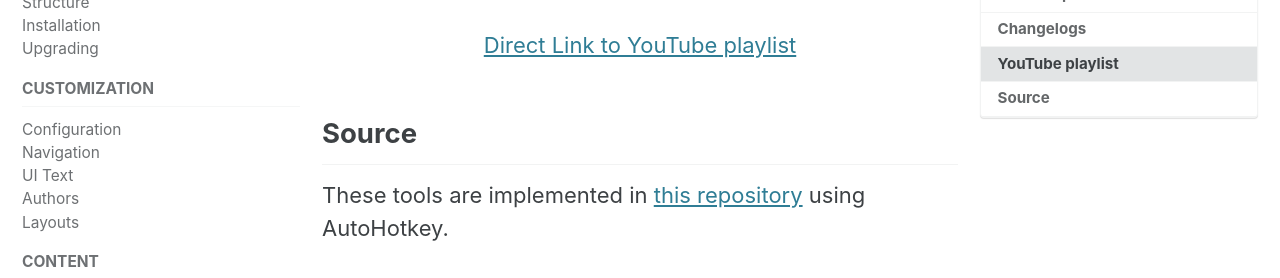
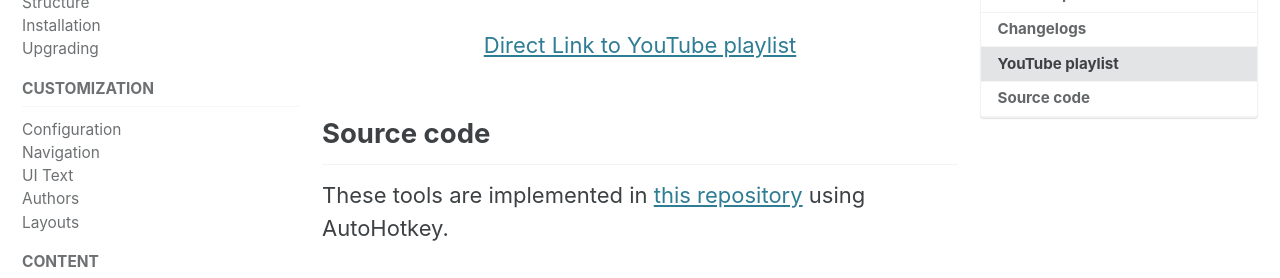
Before and after one commit to poa00/ahk-mso, a Jekyll site: the page built from docs/_pages/PowerTools.md, in a window 1280 px wide and 900 px high, scrolled down 1864 px, cut to the strip 144-422 px from the top of the window. Built offline with Jekyll 4.4.1, drawn with Linux system fonts in a browser that asks for light colours; cached includes are drawn as plain includes.

Commit message:
update docs

```diff
--- a/docs/_pages/PowerTools.md
+++ b/docs/_pages/PowerTools.md
@@ -7,8 +7,8 @@
 This repository provide several tools bundled together under the term "PowerTools".
 
 This includes:
-- [Connections Enhancer](_pages/Connections-Enhancer)
-- [NWS PowerTool](/nws-powertool)
+- [Connections Enhancer](connections-enhancer)
+- [NWS PowerTool](nws-powertool)
 - [Outlook Shortcuts](outlook-shortcuts)
 - [People Connector](people-connector)
 - [Teams Shortcuts](teams-shortcuts)
@@ -27,7 +27,7 @@
 
 You can update to the latest version either one-by-one from each tool via its system tray icon context menu "Check for update".
 Or by running the [PowerTools Bundler](powertools-bundler), selecting which tools to update and choosing under the menu Actions->Check for update/ Download.
-![PowerTools Bundler Check for Update/Download](/img/powertools_bundler_checkforupdate.png)
+![PowerTools Bundler Check for Update/Download](img/powertools_bundler_checkforupdate.png)
 
 ## [Changelogs](PowerTools-Changelogs)
 
@@ -35,7 +35,7 @@
 
 <div align="center"><iframe width="560" height="315" src="https://www.youtube.com/embed/videoseries?list=PLUSZfg60tAwLhlYPKTdbSo8biyrZM794o" frameborder="0" allow="accelerometer; autoplay; encrypted-media; gyroscope; picture-in-picture" allowfullscreen></iframe><br><a href="https://www.youtube.com/playlist?list=PLUSZfg60tAwLhlYPKTdbSo8biyrZM794o">Direct Link to YouTube playlist</a></div>
 
-## Source
+## Source code
 
 These tools are implemented in [this repository](https://github.com/tdalon/ahk) using AutoHotkey.
 
```
Also changed, not shown: docs/_pages/Teamsy.md (+1 -1 lines).
